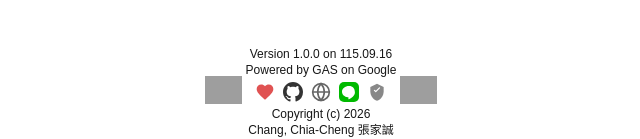
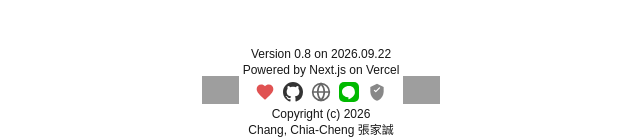
Before and after one commit to takan003/campus-toolkit, a Next.js app: page / in a window 1280 px wide. Shown: the part 810-949 px from the top of the page, without its empty margins (319-959 px from the left). Built offline with nearby package versions, Linux system fonts and the light colour scheme; no server answers; the database is empty; grey boxes are pictures that could not be loaded.

Commit message:
版本號自動化：每次 push 自動更新版本號與日期

```diff
--- a/package.json
+++ b/package.json
@@ -4,8 +4,8 @@
   "description": "整合校園資訊、選課、公告、社團等功能的綜合性校園工具平台。",
   "private": true,
   "scripts": {
-    "dev": "next dev",
-    "build": "next build",
+    "dev": "node scripts/version.js && next dev",
+    "build": "node scripts/version.js && next build",
     "start": "next start",
     "lint": "next lint"
   },
--- /dev/null
+++ b/scripts/version.js
@@ -0,0 +1,15 @@
+const { execSync } = require("child_process");
+const fs = require("fs");
+const path = require("path");
+
+try {
+  const count = execSync("git rev-list --count HEAD", { encoding: "utf-8" }).trim();
+  const date = execSync('git log -1 --format=%cd --date=short', { encoding: "utf-8" }).trim();
+
+  const data = { version: `0.${count}`, date };
+  const filePath = path.join(__dirname, "..", "src", "version.json");
+  fs.writeFileSync(filePath, JSON.stringify(data, null, 2));
+  console.log(`Version: ${data.version}, Date: ${data.date}`);
+} catch (e) {
+  console.error("Failed to generate version:", e);
+}
--- a/src/components/Copyright.tsx
+++ b/src/components/Copyright.tsx
@@ -1,12 +1,12 @@
 "use client";
+
+import versionData from "@/version.json";
 
 interface CopyrightProps {
   mode: string;
 }
 
-const version = "1.0.0";
-const verDate = "115.09.16";
-const versionText = `Version ${version} on ${verDate}`;
+const versionText = `Version ${versionData.version} on ${versionData.date.replace(/-/g, ".")}`;
 
 export default function Copyright({ mode }: CopyrightProps) {
   if (mode === "關閉") {
@@ -35,8 +35,8 @@ function CopyrightFull() {
               />
             </td>
             <td style={{ borderBottom: "none" }}>
-              <div>{versionText}</div>
-              <div>Powered by GAS on Google</div>
+      <div>{versionText}</div>
+      <div>Powered by Next.js on Vercel</div>
               <div className="flex items-center justify-center gap-2 my-1 flex-wrap">
                 {/* Donate */}
                 <a
@@ -149,7 +149,7 @@ function CopyrightSimple() {
   return (
     <div className="text-center text-sm py-4">
       <div>Powered By Google</div>
-      <div>數位校園工具箱 v{version}</div>
+      <div>數位校園工具箱 {versionText}</div>
       <div className="flex items-center justify-center gap-2 mt-1">
         <span>Chang, Chia-Cheng 張家誠</span>
         <a
--- /dev/null
+++ b/src/version.json
@@ -0,0 +1,4 @@
+{
+  "version": "0.8",
+  "date": "2026-09-22"
+}
```
